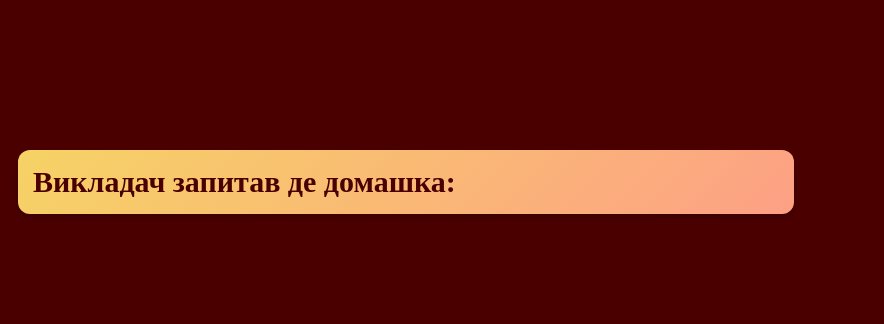
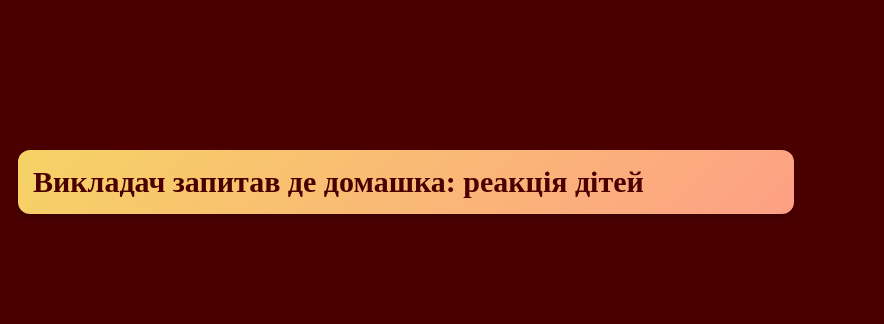
Before and after one commit to max5369/Maxim-Kostiuchenko-hackathon2025, a plain HTML site: page page5.html in a window 1280 px wide. Shown: the part 414-738 px from the top of the page, 0-884 px from the left. Drawn offline with Linux system fonts and the light colour scheme.

Commit message:
Update page5.html

```diff
--- a/page5.html
+++ b/page5.html
@@ -22,7 +22,7 @@
     </div>
 
     <div class="meme-block">
-        <h3 class="h3_2">Викладач запитав де домашка:</h3>
+        <h3 class="h3_2">Викладач запитав де домашка: реакція дітей</h3>
         <img class="img2" src="https://i.gifer.com/12sA.gif">
     </div>
 
```
